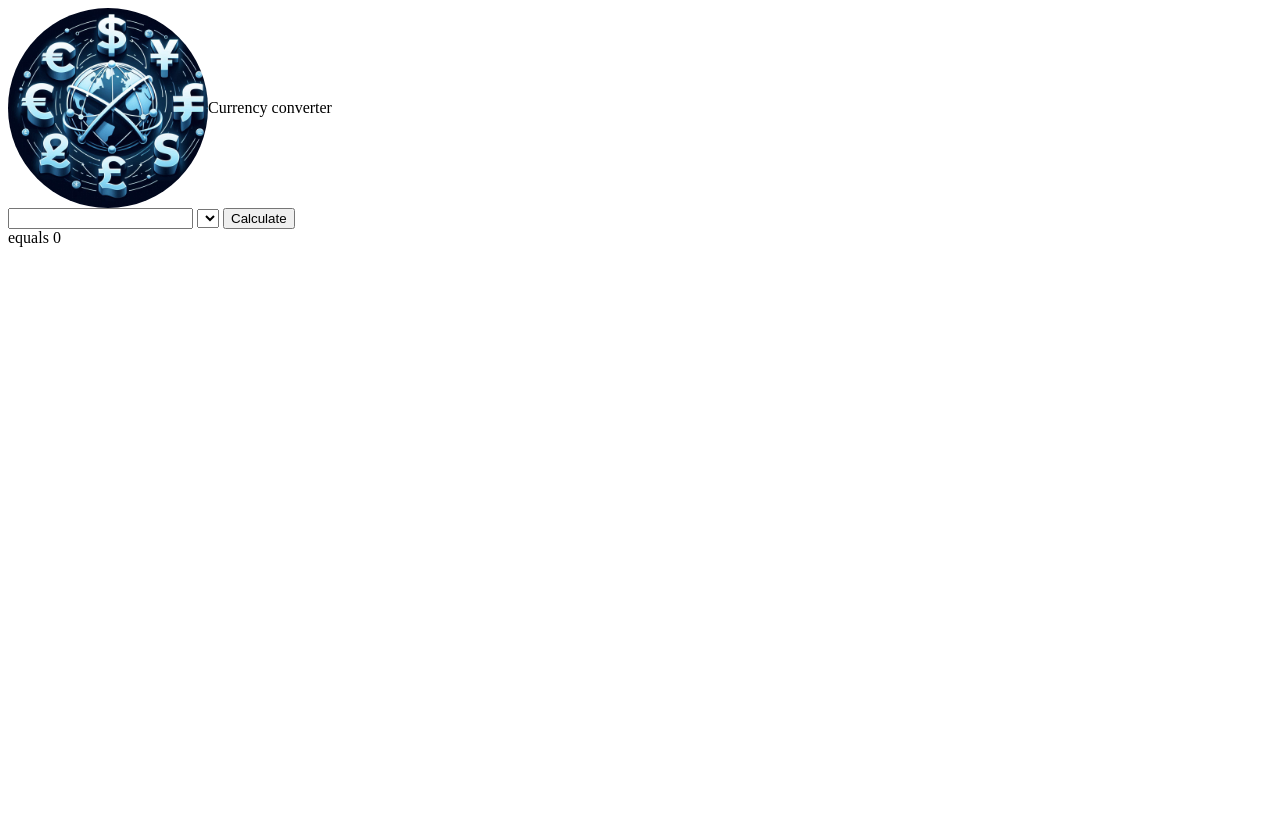
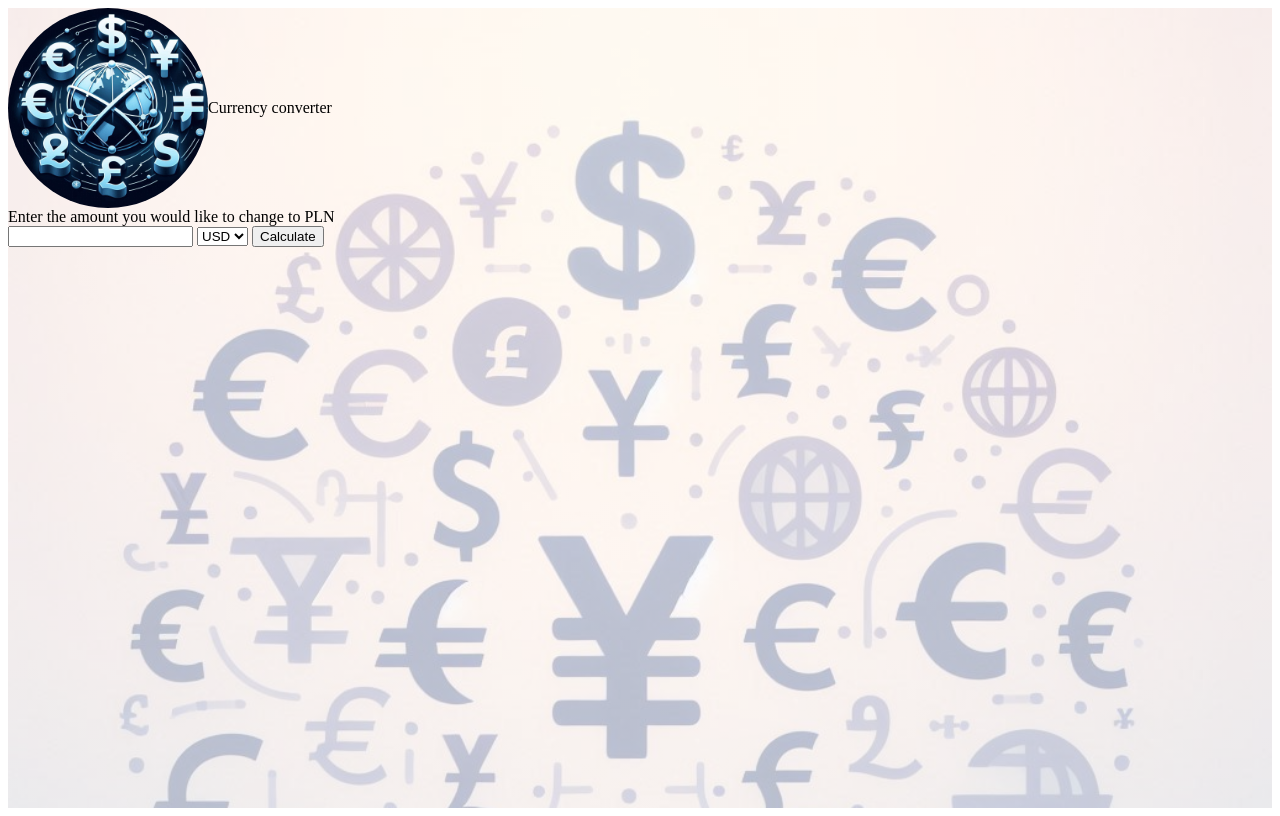
Before and after one commit to Krisaczi/currencyConverter, a plain HTML site: page index.html in a window 1280 px wide. Drawn offline with Linux system fonts and the light colour scheme.

Commit message:
functionalities done

```diff
--- a/index.html
+++ b/index.html
@@ -7,16 +7,20 @@
     <title>Document</title>
   </head>
   <body>
+    <div id="wrapper">
       <section id="top">
         <div class="logo"></div>
         <div class="title">Currency converter</div>
       </section>
       <section id="bottom">
-      <input type="text" />
+        Enter the amount you would like to change to PLN
+        <br />
+        <input type="text" class="inputValue" />
         <select class="currencies"></select>
         <button class="btn">Calculate</button>
-      <div class="conversion">equals <span class="result">0</span></div>
+        <div class="conversion"></div>
       </section>
+    </div>
     <script src="index.js"></script>
   </body>
 </html>
--- a/index.js
+++ b/index.js
@@ -0,0 +1,27 @@
+const URL = "http://api.nbp.pl/api/exchangerates/rates/A/";
+let currencies = ["USD", "CHF", "EUR"];
+const selectOptions = document.querySelector(".currencies");
+const btn = document.querySelector(".btn");
+const conversion = document.querySelector(".conversion");
+const input = document.querySelector(".inputValue");
+
+const currDrop = () => {
+  currencies.forEach((element) => {
+    const option = document.createElement("option");
+    option.value = element;
+    option.textContent = element;
+    selectOptions.appendChild(option);
+  });
+};
+currDrop();
+
+btn.addEventListener("click", () => {
+  fetch(URL + selectOptions.value)
+    .then((response) => response.json())
+    .then((data) => {
+      console.log(selectOptions.value);
+      console.log(data.rates[0].mid);
+      console.log(data);
+      conversion.innerHTML = `For ${selectOptions.value} ${input.value}  you will get PLN ${(data.rates[0].mid * input.value).toFixed(2)}`;
+    });
+});
--- a/style.css
+++ b/style.css
@@ -11,3 +11,17 @@
   background-repeat: no-repeat;
   background-size: cover;
 }
+
+#wrapper {
+  height: 100vh;
+  display: flex;
+  flex-direction: column;
+
+  background: linear-gradient(
+      rgba(255, 255, 255, 0.7),
+      rgba(255, 255, 255, 0.7)
+    ),
+    url(/background.jpg);
+  background-size: cover;
+  background-repeat: no-repeat;
+}
```
Also changed, not shown: background.jpg (added). Lines whose indentation alone changed are shown as unchanged.
